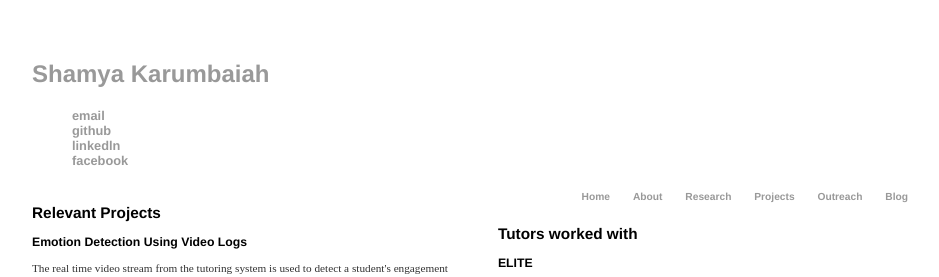
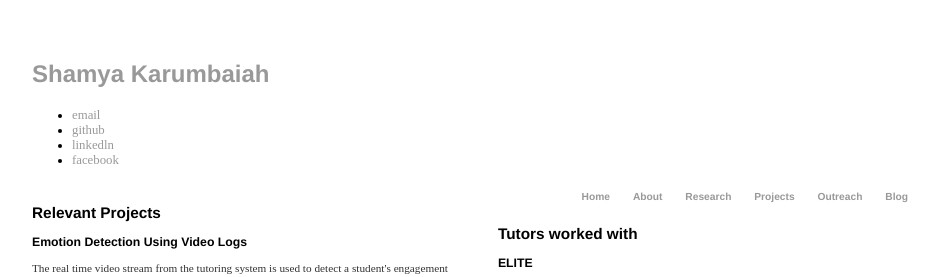
Before and after one commit to Shamya/shamyatest.github.io, a Jekyll site: the page built from projects/index.html, in a window 1280 px wide. Shown: the top 277 px of the page, without its empty margins (160-1099 px from the left). Built offline with Jekyll 4.4.1, drawn with Linux system fonts in a browser that asks for light colours.

Commit message:
Update main.css

```diff
--- a/css/main.css
+++ b/css/main.css
@@ -19,12 +19,7 @@ nav ul li, footer ul li{
     display: inline;
     margin-right: 20px;
 }
-header ul li {
-    font-family:'Helvetica', 'Arial', 'Sans-Serif';
-    padding: 0px;
-    list-style: none;
-    font-weight: bold;
-}
+
 a {
     text-decoration: none;
     color: #999;
```
